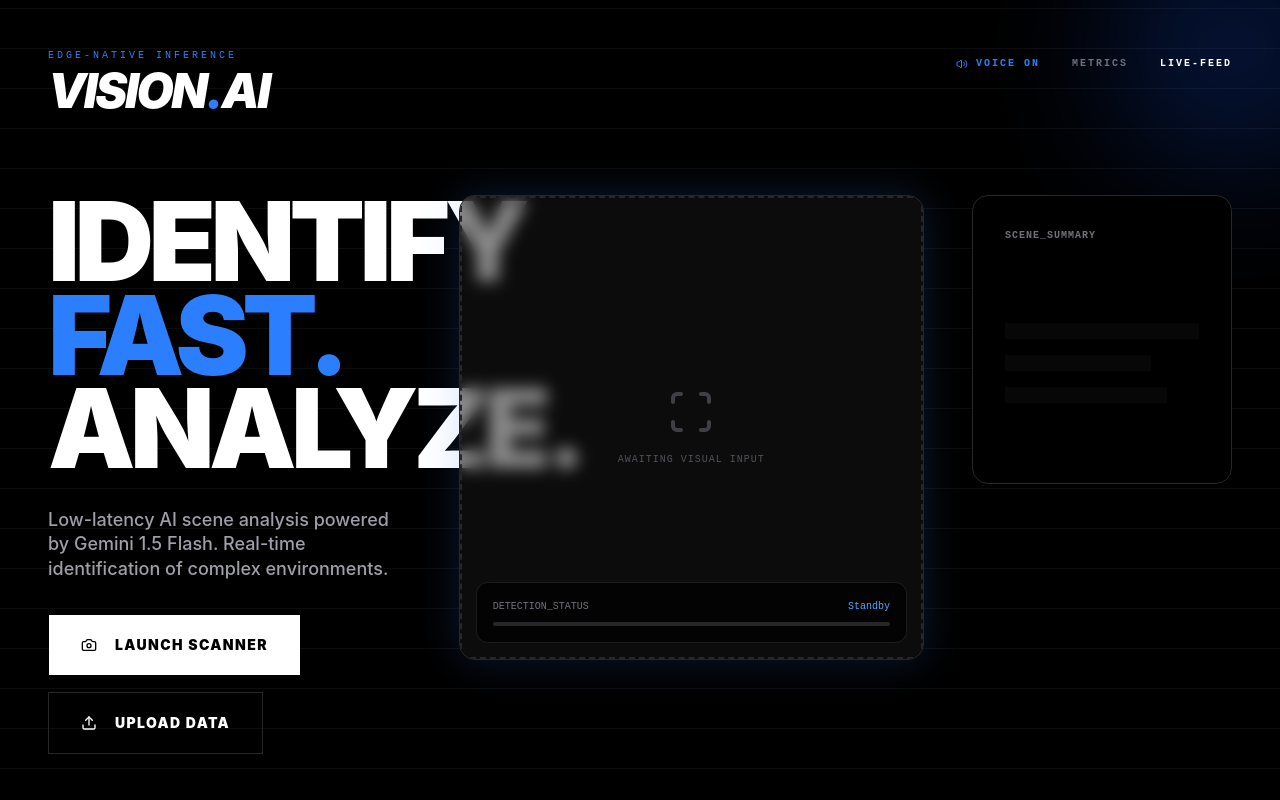
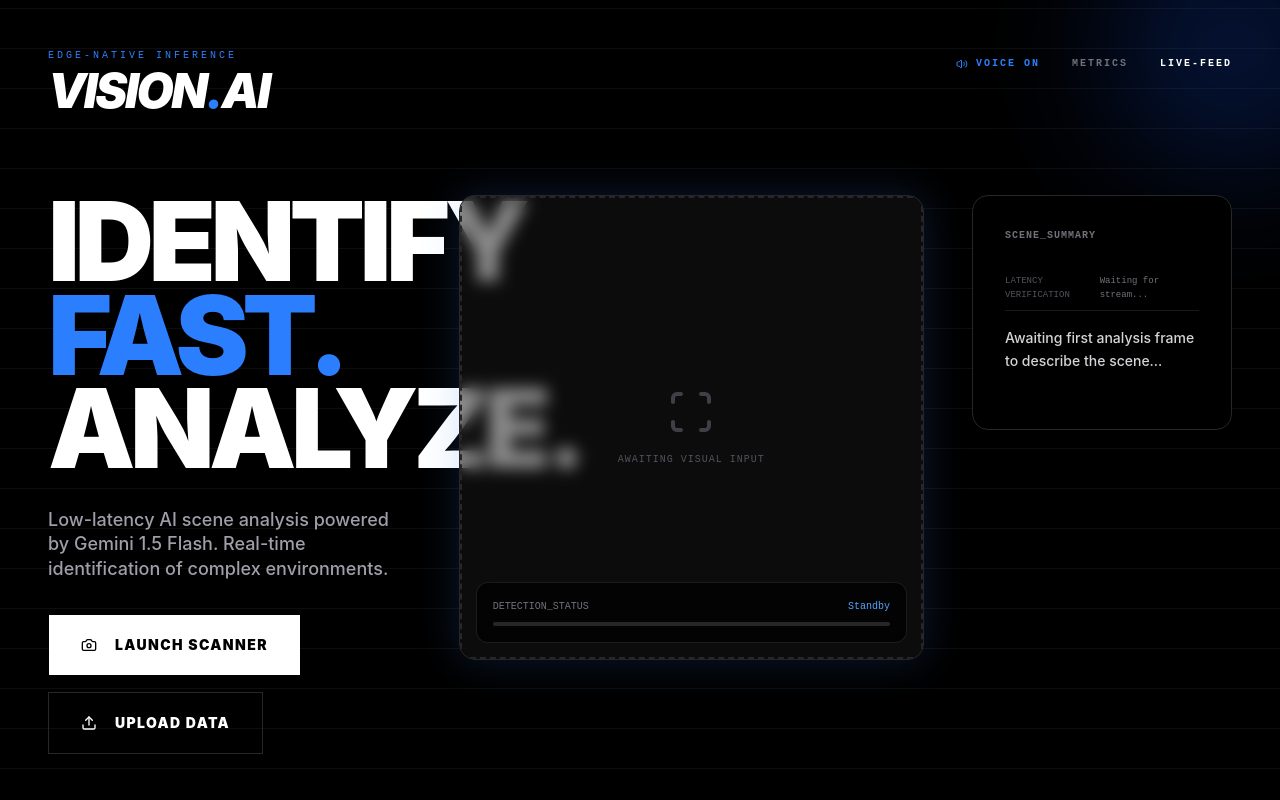
Before and after one commit to guruvardhan8374/camera, a React (Vite) app: page / in a window 1280 px wide. Shown: the top 800 px of the page. Built offline with nearby package versions, Linux system fonts and the light colour scheme.

Commit message:
feat: Update app name and description to Advanced Tracker
Reflects the application's new capabilities for persistent tracking and multi-frame re-identification. Includes UI state for API operational status and last update attempt.

```diff
--- a/metadata.json
+++ b/metadata.json
@@ -1,6 +1,6 @@
 {
-  "name": "Vision AI: Object Detector",
-  "description": "Powerful real-time object detection and scene analysis powered by Gemini 1.5 Flash.",
+  "name": "Vision AI: Advanced Tracker",
+  "description": "Real-time object detection with spatial awareness, persistent tracking, and multi-frame re-identification powered by Gemini 3 Flash.",
   "requestFramePermissions": ["camera"],
   "majorCapabilities": ["vision"]
 }
--- a/src/App.tsx
+++ b/src/App.tsx
@@ -54,6 +54,8 @@ export default function App() {
   const [error, setError] = useState<string | null>(null);
   const [cameraStream, setCameraStream] = useState<MediaStream | null>(null);
   const [isVoiceEnabled, setIsVoiceEnabled] = useState(true);
+  const [isApiOperational, setIsApiOperational] = useState<boolean | null>(null);
+  const [lastUpdateAttempt, setLastUpdateAttempt] = useState<number>(0);
   const lastSpokenRef = useRef<string>("");
 
   const videoRef = useRef<HTMLVideoElement>(null);
@@ -194,6 +196,7 @@ export default function App() {
   };
 
   const analyzeImage = async (dataUrl: string, isFromContinuous = false) => {
+    setLastUpdateAttempt(Date.now());
     if (!isFromContinuous) setIsAnalyzing(true);
     else setIsAnalyzing(true); // Still show analysis state for UI feedback
 
@@ -204,6 +207,7 @@ export default function App() {
       const detectionResult = await detectObjects(base64, mimeType);
 
       setResult(detectionResult);
+      setIsApiOperational(true);
 
 // TRACKING LOGIC: Match new detections with existing tracked objects
       setTrackedObjects(prev => {
@@ -311,7 +315,8 @@ export default function App() {
 
     } catch (err) {
       console.error(err);
-      if (!isFromContinuous) setError("Failed to analyze image. Please try again.");
+      setIsApiOperational(false);
+      if (!isFromContinuous) setError("Analysis service unavailable. Check API Key configuration.");
     } finally {
       setIsAnalyzing(false);
     }
@@ -417,8 +422,14 @@ export default function App() {
                 <div className="flex flex-col">
                   <span className="mb-2 text-[10px] font-bold text-zinc-600 uppercase">Detection Status</span>
                   <div className="flex items-center gap-2">
-                    <div className={cn("h-2 w-2 rounded-full", isContinuous ? "bg-red-500 animate-pulse" : "bg-emerald-500")} />
-                    <span className="text-sm font-bold tracking-tight">{isContinuous ? "STREAMING_MODE" : "STANDBY"}</span>
+                    <div className={cn(
+                      "h-2 w-2 rounded-full",
+                      isContinuous ? "bg-red-500 animate-pulse" : "bg-emerald-500",
+                      isApiOperational === false && "bg-amber-500"
+                    )} />
+                    <span className="text-sm font-bold tracking-tight">
+                      {isApiOperational === false ? "CONNECTION_ERROR" : isContinuous ? "STREAMING_MODE" : "STANDBY"}
+                    </span>
                   </div>
                 </div>
               </div>
@@ -611,7 +622,7 @@ export default function App() {
               </header>
 
               <div className="space-y-6">
-                {(isAnalyzing || !result) ? (
+                {(isAnalyzing && !result) ? (
                   <div className="space-y-4 py-12 opacity-20">
                     <div className="h-4 w-full bg-zinc-800" />
                     <div className="h-4 w-3/4 bg-zinc-800" />
@@ -619,13 +630,27 @@ export default function App() {
                   </div>
                 ) : (
                   <>
+                    <div className="mb-4 flex items-center justify-between border-b border-zinc-900 pb-2">
+                      <span className="font-mono text-[9px] text-zinc-600 uppercase">Latency Verification</span>
+                      <span className="font-mono text-[9px] text-zinc-500">
+                        {lastUpdateAttempt > 0 ? `Synced ${Math.floor((Date.now() - lastUpdateAttempt) / 1000)}s ago` : "Waiting for stream..."}
+                      </span>
+                    </div>
+
+                    {isApiOperational === false && (
+                      <div className="mb-6 border-l-2 border-amber-500 bg-amber-500/5 p-4 text-xs font-bold text-amber-500">
+                        API CONNECTION FAILED. <br/>
+                        <span className="text-[10px] font-normal opacity-80 uppercase tracking-tighter">Please ensure GEMINI_API_KEY is configured in the environment settings.</span>
+                      </div>
+                    )}
+
                     <p className="text-sm font-medium leading-relaxed text-zinc-300">
-                      {result.description}
+                      {result?.description || "Awaiting first analysis frame to describe the scene..."}
                     </p>
 
                     <div className="space-y-3">
                       {trackedObjects
-                        .filter(obj => Date.now() - obj.lastSeen < 3000) // Only show active objects in list
+                        .filter(obj => Date.now() - obj.lastSeen < 4000) // Relaxed filter for smoother list presentation
                         .map((obj, i) => {
                           const isReidentified = Date.now() - obj.firstSeen > 10000;
                           return (
```
